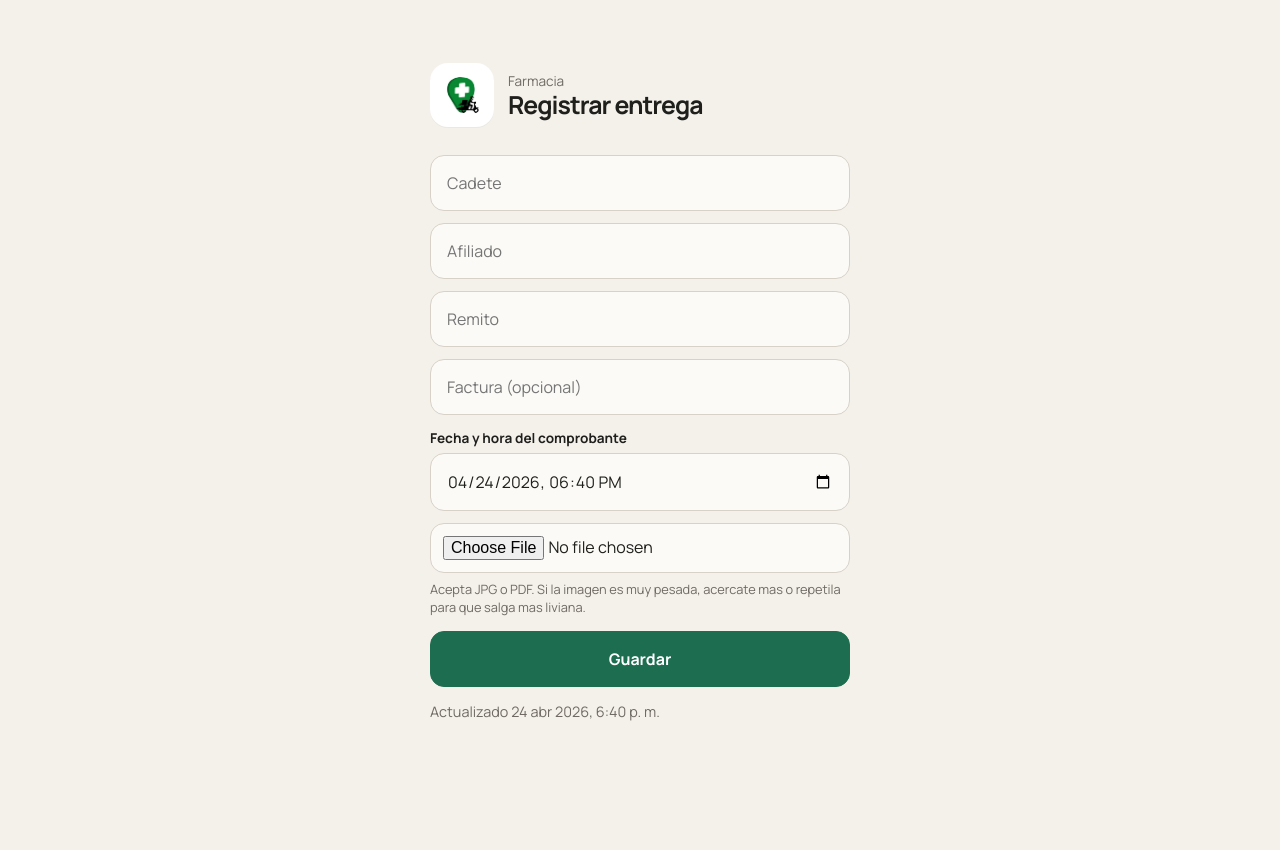
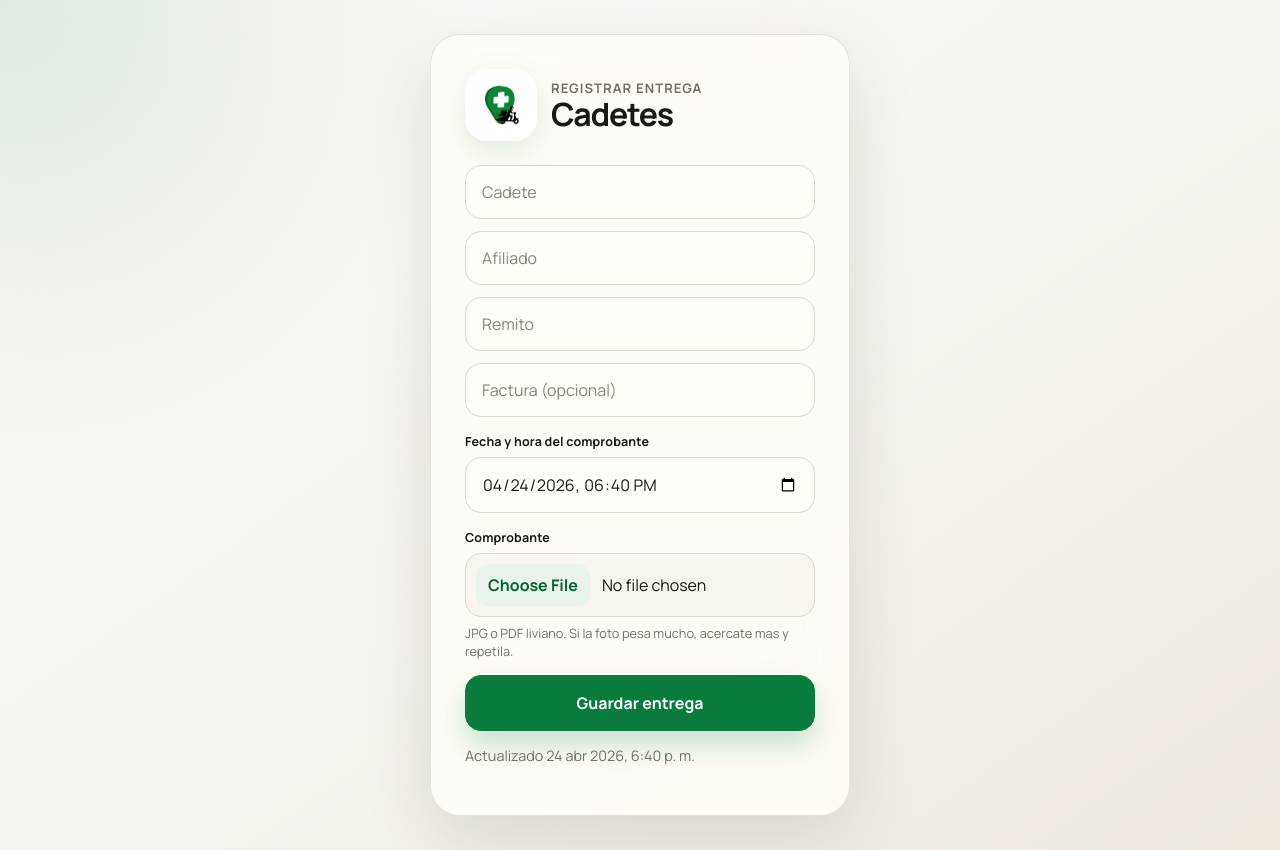
Before and after one commit to lezequi/cadetes-app, a plain HTML site: page index.html in a window 1280 px wide. Before the commit the page ends 800 px from the top, so only its background shows below. Drawn offline with Linux system fonts and the light colour scheme.

Commit message:
Polish minimal delivery form

```diff
--- a/index.html
+++ b/index.html
@@ -13,13 +13,16 @@
   <style>
     :root {
       color-scheme: light;
-      --bg: #f4f1eb;
-      --surface: #fbfaf7;
-      --text: #1f1f1c;
-      --muted: #6f6a63;
-      --line: #d7d1c7;
-      --accent: #1d6d50;
-      --danger: #9e3d35;
+      --bg: #f6f3ee;
+      --surface: #fffdf8;
+      --surface-soft: #f8f5ee;
+      --text: #171915;
+      --muted: #747067;
+      --line: #ddd6ca;
+      --accent: #087b3d;
+      --accent-dark: #066431;
+      --danger: #a13c34;
+      --shadow: 0 24px 70px rgba(42, 38, 30, 0.12);
     }
 
     * {
@@ -34,7 +37,9 @@
 
     body {
       font-family: "Manrope", sans-serif;
-      background: var(--bg);
+      background:
+        radial-gradient(circle at top left, rgba(8, 123, 61, 0.12), transparent 30rem),
+        linear-gradient(145deg, #fbfaf6 0%, var(--bg) 54%, #eee8dd 100%);
       color: var(--text);
     }
 
@@ -42,40 +47,50 @@
       min-height: 100svh;
       display: grid;
       place-items: center;
-      padding: 24px;
+      padding: clamp(18px, 4vw, 34px);
     }
 
     .app {
       width: min(100%, 420px);
+      padding: clamp(22px, 5vw, 34px);
+      border: 1px solid rgba(82, 74, 61, 0.14);
+      border-radius: 30px;
+      background: rgba(255, 253, 248, 0.88);
+      box-shadow: var(--shadow);
+      backdrop-filter: blur(18px);
+      animation: rise 420ms ease-out both;
     }
 
     .brand {
       display: flex;
       align-items: center;
       gap: 14px;
-      margin-bottom: 28px;
+      margin-bottom: 24px;
     }
 
     .brand img {
-      width: 64px;
-      height: 64px;
-      padding: 4px;
-      border-radius: 18px;
+      width: 72px;
+      height: 72px;
+      padding: 6px;
+      border-radius: 22px;
       background: #ffffff;
       object-fit: contain;
-      box-shadow: 0 1px 0 rgba(0, 0, 0, 0.04);
+      box-shadow: 0 12px 32px rgba(8, 123, 61, 0.12);
     }
 
     .brand p {
       margin: 0;
-      font-size: 0.85rem;
+      font-size: 0.82rem;
+      font-weight: 700;
+      letter-spacing: 0.08em;
+      text-transform: uppercase;
       color: var(--muted);
     }
 
     h1 {
       margin: 2px 0 0;
-      font-size: 1.55rem;
-      line-height: 1.05;
+      font-size: clamp(1.65rem, 6vw, 2rem);
+      line-height: 0.98;
       letter-spacing: -0.04em;
     }
 
@@ -88,44 +103,82 @@
     button {
       width: 100%;
       border: 1px solid var(--line);
-      border-radius: 14px;
+      border-radius: 16px;
       font: inherit;
     }
 
     input {
-      padding: 16px;
+      min-height: 54px;
+      padding: 15px 16px;
       background: var(--surface);
       color: var(--text);
+      box-shadow: inset 0 1px 0 rgba(255, 255, 255, 0.7);
+      transition: border-color 160ms ease, box-shadow 160ms ease, background 160ms ease;
+    }
+
+    input::placeholder {
+      color: #8a8479;
     }
 
     input[type="file"] {
-      padding: 12px;
+      min-height: auto;
+      padding: 10px;
+      background: var(--surface-soft);
+      cursor: pointer;
+    }
+
+    input[type="file"]::file-selector-button {
+      margin-right: 12px;
+      border: 0;
+      border-radius: 12px;
+      padding: 10px 12px;
+      background: #e8f3eb;
+      color: var(--accent-dark);
+      font: inherit;
+      font-weight: 700;
+      cursor: pointer;
     }
 
     .field-label {
-      margin: 2px 0 -6px;
-      font-size: 0.85rem;
+      margin: 4px 0 -5px;
+      font-size: 0.78rem;
       font-weight: 700;
+      letter-spacing: 0.01em;
       color: var(--text);
     }
 
     input:focus {
       outline: none;
       border-color: var(--accent);
+      box-shadow: 0 0 0 4px rgba(8, 123, 61, 0.12);
     }
 
     button {
+      min-height: 56px;
       padding: 16px;
       background: var(--accent);
       color: #fff;
       border-color: var(--accent);
       font-weight: 700;
       cursor: pointer;
+      box-shadow: 0 14px 28px rgba(8, 123, 61, 0.22);
+      transition: transform 160ms ease, box-shadow 160ms ease, background 160ms ease;
+    }
+
+    button:hover:not(:disabled) {
+      background: var(--accent-dark);
+      box-shadow: 0 18px 36px rgba(8, 123, 61, 0.26);
+      transform: translateY(-1px);
+    }
+
+    button:active:not(:disabled) {
+      transform: translateY(0);
     }
 
     button:disabled {
       opacity: 0.45;
       cursor: not-allowed;
+      box-shadow: none;
     }
 
     .meta,
@@ -146,7 +199,11 @@
 
     .success {
       display: none;
-      padding: 18px 0 0;
+      margin-top: 16px;
+      padding: 14px 16px;
+      border: 1px solid rgba(8, 123, 61, 0.18);
+      border-radius: 18px;
+      background: #eef8f0;
     }
 
     .success.visible {
@@ -174,6 +231,43 @@
       opacity: 0;
       pointer-events: none;
     }
+
+    @keyframes rise {
+      from {
+        opacity: 0;
+        transform: translateY(10px);
+      }
+
+      to {
+        opacity: 1;
+        transform: translateY(0);
+      }
+    }
+
+    @media (max-width: 420px) {
+      .app {
+        border-radius: 24px;
+      }
+
+      .brand {
+        gap: 12px;
+      }
+
+      .brand img {
+        width: 64px;
+        height: 64px;
+      }
+    }
+
+    @media (prefers-reduced-motion: reduce) {
+      *,
+      *::before,
+      *::after {
+        animation-duration: 1ms !important;
+        scroll-behavior: auto !important;
+        transition-duration: 1ms !important;
+      }
+    }
   </style>
 </head>
 <body>
@@ -182,8 +276,8 @@
       <div class="brand">
         <img src="logo.jpg" alt="Logo de la farmacia">
         <div>
-          <p>Farmacia</p>
-          <h1>Registrar entrega</h1>
+          <p>Registrar entrega</p>
+          <h1>Cadetes</h1>
         </div>
       </div>
 
@@ -205,13 +299,14 @@
           aria-label="Fecha y hora del comprobante"
           required
         >
+        <label class="field-label" for="foto">Comprobante</label>
         <input id="foto" name="foto" type="file" accept=".jpg,.jpeg,.pdf,image/jpeg,application/pdf" required>
-        <p class="file-note">Acepta JPG o PDF. Si la imagen es muy pesada, acercate mas o repetila para que salga mas liviana.</p>
+        <p class="file-note">JPG o PDF liviano. Si la foto pesa mucho, acercate mas y repetila.</p>
         <input id="submitted-at" name="submittedAt" type="hidden">
         <input id="photo-base64" name="photoBase64" type="hidden">
         <input id="photo-name" name="photoName" type="hidden">
         <input id="photo-type" name="photoType" type="hidden">
-        <button id="submit-button" type="submit">Guardar</button>
+        <button id="submit-button" type="submit">Guardar entrega</button>
       </form>
 
       <p class="meta" id="meta"></p>
```
